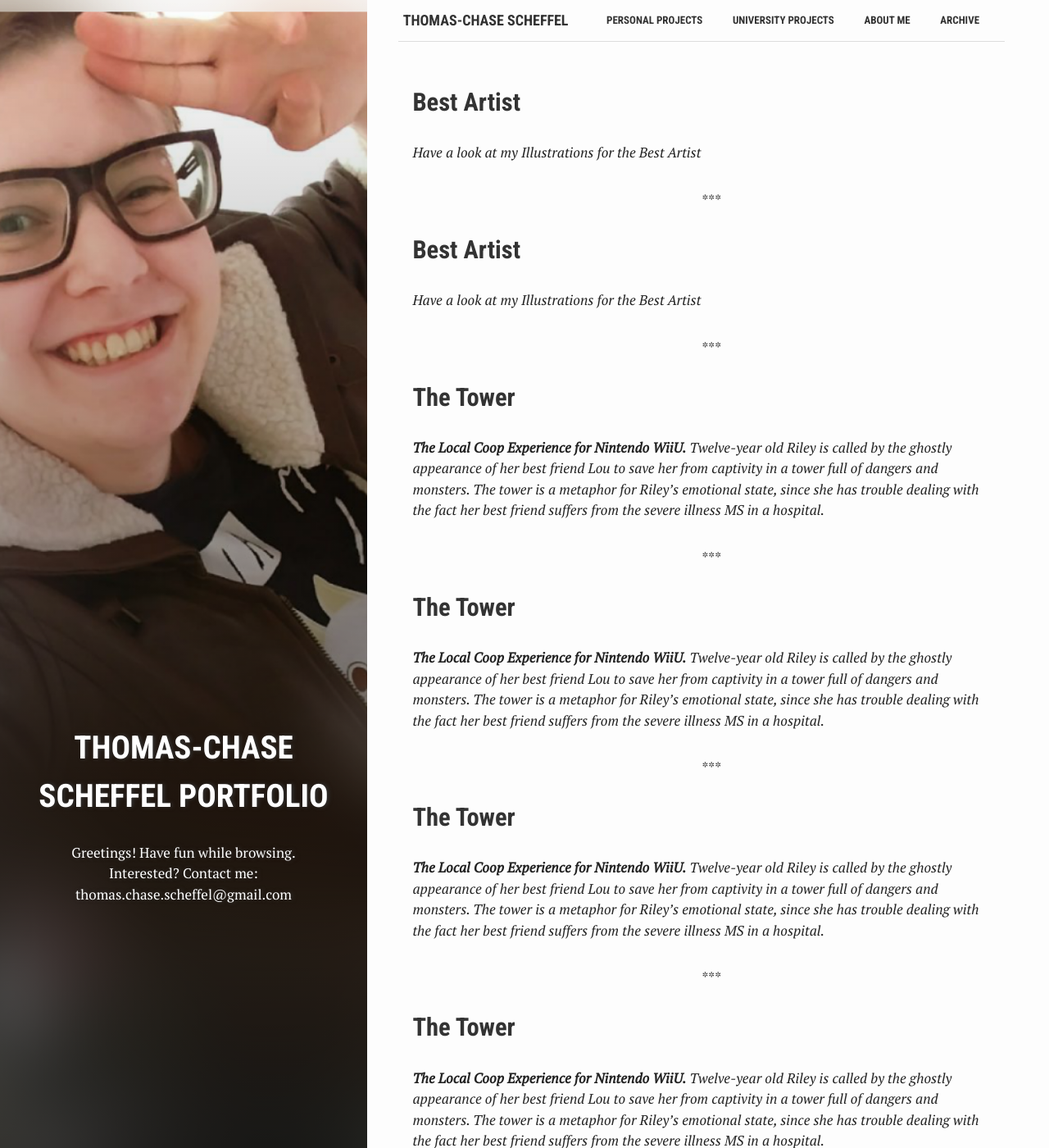
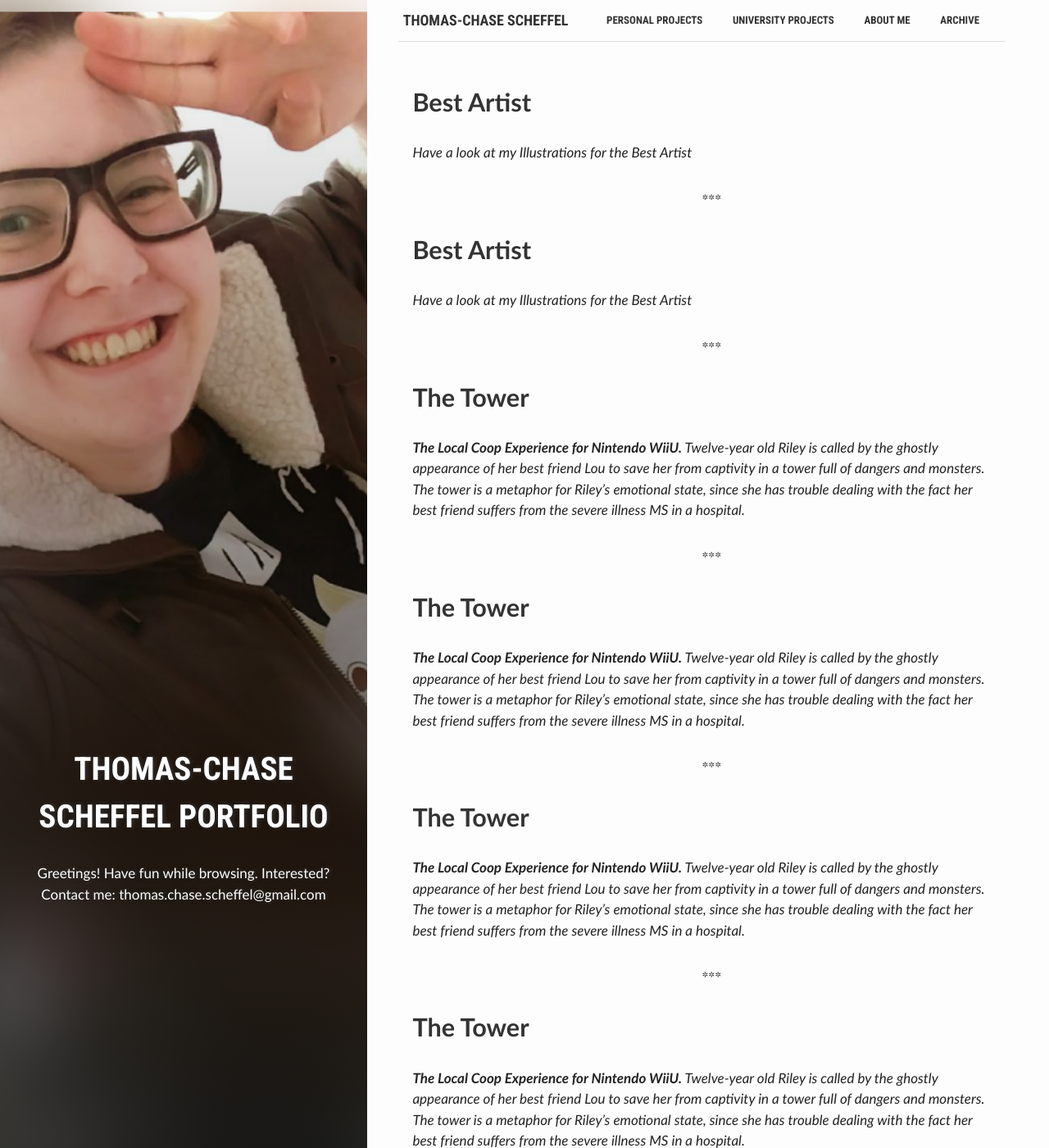
Before and after one commit to ChaseTheHunter/chasethehunter.github.io, a Jekyll site: the page built from index.html, in a window 1280 px wide and 1400 px high. Shown: the whole window at 82% size. Built offline with Jekyll 4.4.1, drawn with Linux system fonts in a browser that asks for light colours.

Commit message:
Update main.scss

```diff
--- a/assets/css/main.scss
+++ b/assets/css/main.scss
@@ -13,3 +13,7 @@
   "media-queries",
   "syntax-highlighting"
 ;
+
+h1, h2, h3, h4, h5, h6, li, p{
+  font-family: Calibri;
+}
```
